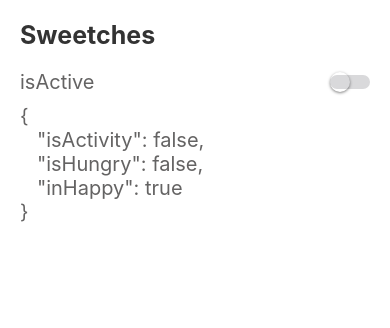
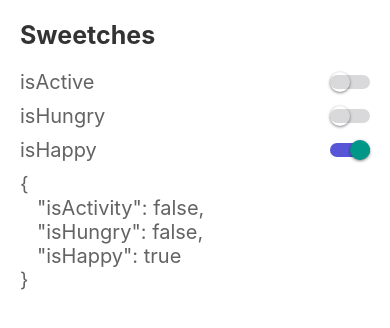
Before and after one commit to JeralPineda/Components-RN, a React Native app: screen /SwitchScreen in a window 390 px wide. Shown: the top 328 px of the page. Built offline with nearby package versions, Linux system fonts and the light colour scheme.

Commit message:
fix: uso de multiples switch

```diff
--- a/src/screens/SwitchScreen.tsx
+++ b/src/screens/SwitchScreen.tsx
@@ -7,10 +7,10 @@
   const [state, setState] = useState({
     isActivity: false,
     isHungry: false,
-    inHappy: true,
+    isHappy: true,
   });
 
-  const {isActivity} = state;
+  const {isActivity, isHungry, isHappy} = state;
 
   const onChange = (value: boolean, field: keyof typeof state) => {
     setState({
@@ -22,12 +22,26 @@
   return (
     <View style={styles.container}>
       <FlatListMenuHeader title="Sweetches" />
+
       <View style={styles.switchRow}>
         <Text style={styles.switchText}>isActive</Text>
         <Switch
           isOn={isActivity}
           onChange={value => onChange(value, "isActivity")}
         />
+      </View>
+
+      <View style={styles.switchRow}>
+        <Text style={styles.switchText}>isHungry</Text>
+        <Switch
+          isOn={isHungry}
+          onChange={value => onChange(value, "isHungry")}
+        />
+      </View>
+
+      <View style={styles.switchRow}>
+        <Text style={styles.switchText}>isHappy</Text>
+        <Switch isOn={isHappy} onChange={value => onChange(value, "isHappy")} />
       </View>
 
       <Text style={styles.switchText}>{JSON.stringify(state, null, 3)}</Text>
```
